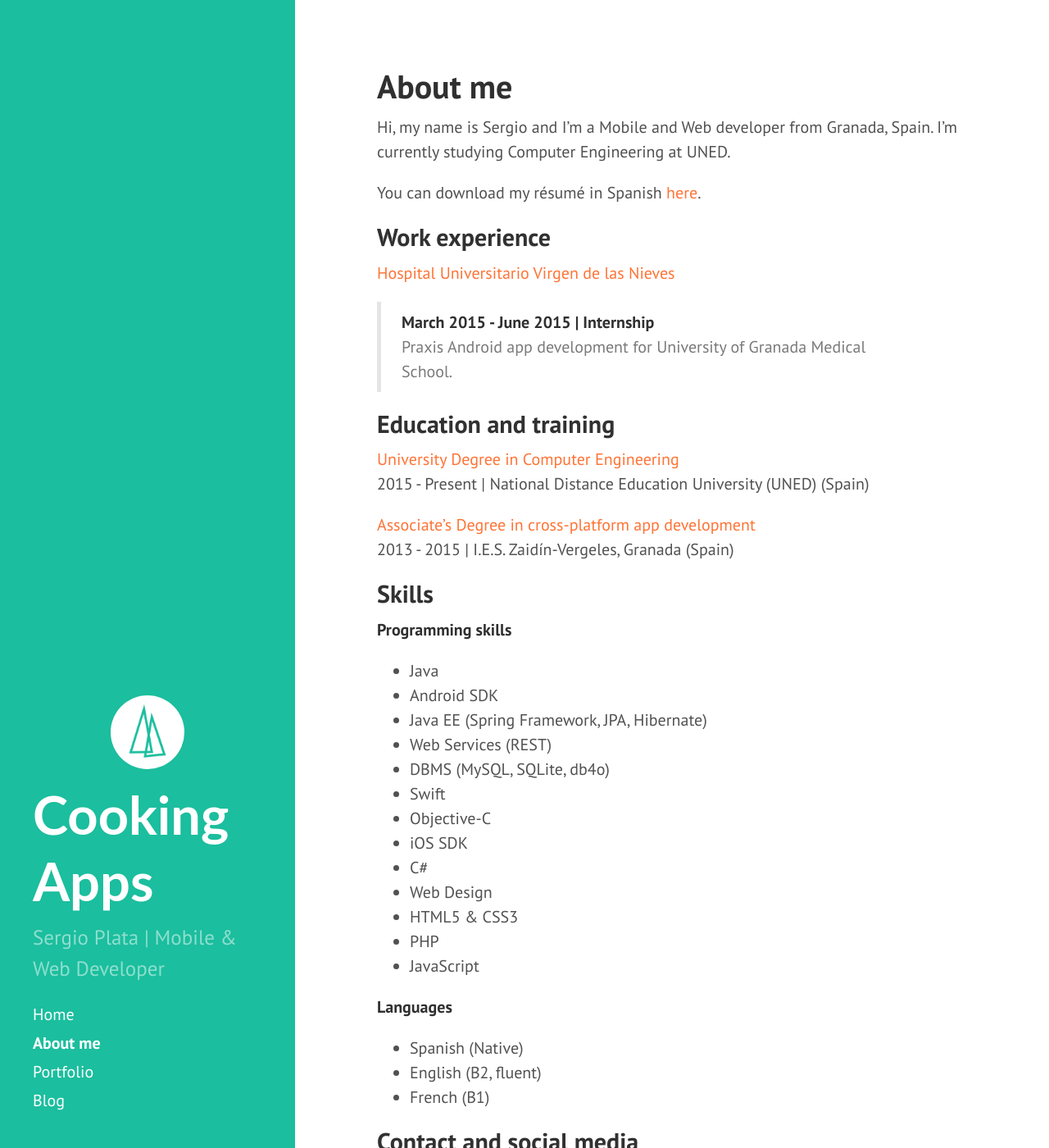
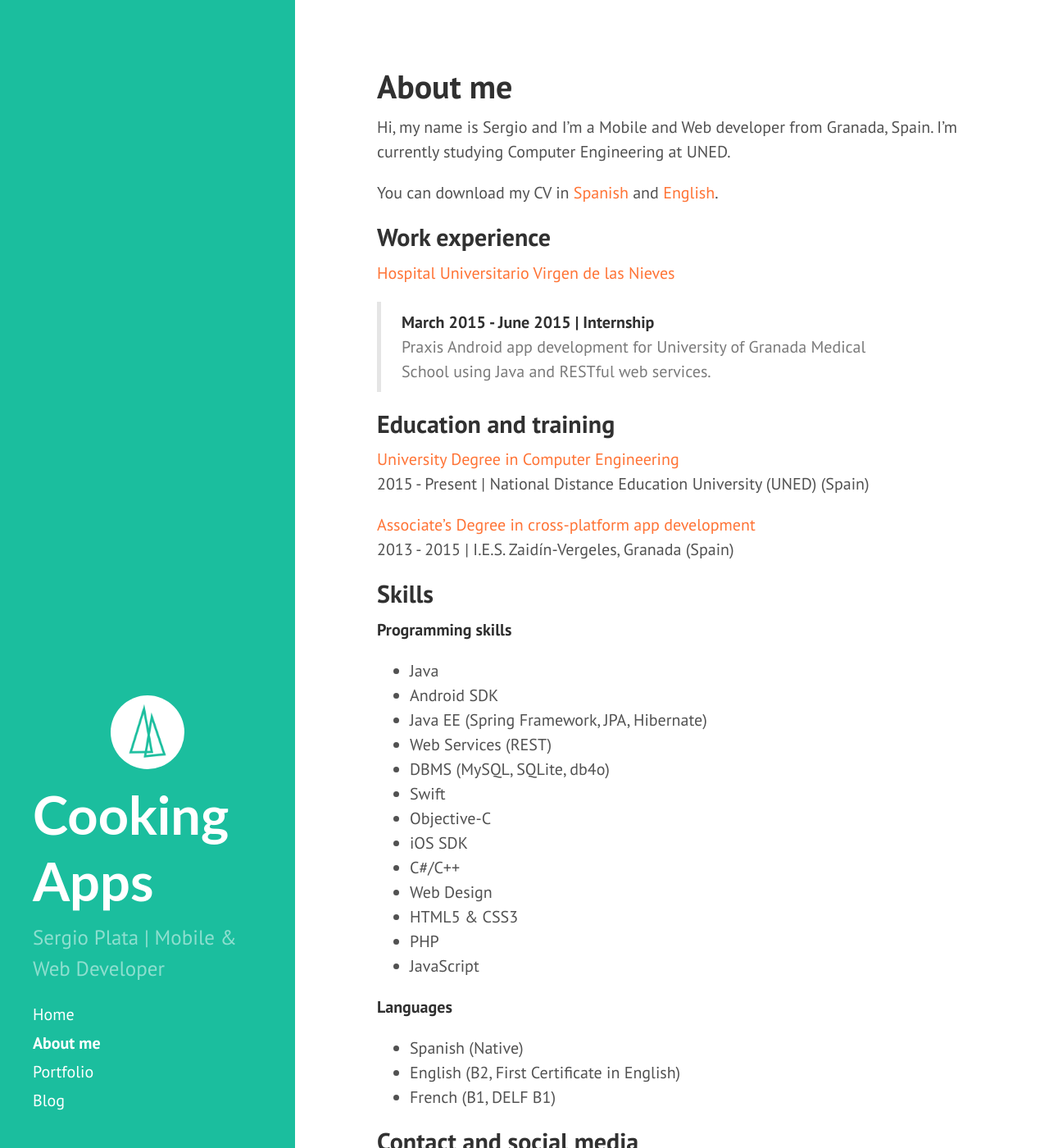
Before and after one commit to splata/splata.github.io, a Jekyll site: the page built from about.md, in a window 1280 px wide and 1400 px high. Shown: the whole window at 82% size. Built offline with Jekyll 4.4.1, drawn with Linux system fonts in a browser that asks for light colours; Markdown is read by kramdown in place of the engine named in the settings.

Commit message:
edit about add cveng

```diff
--- a/about.md
+++ b/about.md
@@ -5,13 +5,13 @@ title: About me
 
 Hi, my name is Sergio and I'm a Mobile and Web developer from Granada, Spain. I'm currently studying Computer Engineering at UNED.
 
-You can download my résumé in Spanish [here]({{ site.url }}/assets/cv_sergio_contreras_plata_spanish.pdf).
+You can download my CV in [Spanish]({{ site.url }}/assets/CVESP.pdf) and [English]({{ site.url }}/assets/CVENG.pdf).
 
 ## Work experience
 
 [Hospital Universitario Virgen de las Nieves](http://www.hospitalgranada.es/normopraxis/)
 
-> <strong>March 2015 - June 2015 | Internship </strong><br> Praxis Android app development for University of Granada Medical School.
+> <strong>March 2015 - June 2015 | Internship </strong><br> Praxis Android app development for University of Granada Medical School using Java and RESTful web services.
 
 ## Education and training
 
@@ -33,7 +33,7 @@ You can download my résumé in Spanish [here]({{ site.url }}/assets/cv_sergio_c
     <li>Swift</li>
     <li>Objective-C</li>
     <li>iOS SDK</li>
-    <li>C#</li>
+    <li>C#/C++</li>
     <li>Web Design</li>
     <li>HTML5 &amp; CSS3</li>
     <li>PHP</li>
@@ -43,8 +43,8 @@ You can download my résumé in Spanish [here]({{ site.url }}/assets/cv_sergio_c
 <strong>Languages</strong><br>
 <ul>
     <li>Spanish (Native)</li>
-    <li>English (B2, fluent)</li>
-    <li>French (B1)</li>
+    <li>English (B2, First Certificate in English)</li>
+    <li>French (B1, DELF B1)</li>
 </ul>
 
 ## Contact and social media
```
Also changed, not shown: 3 other files.
